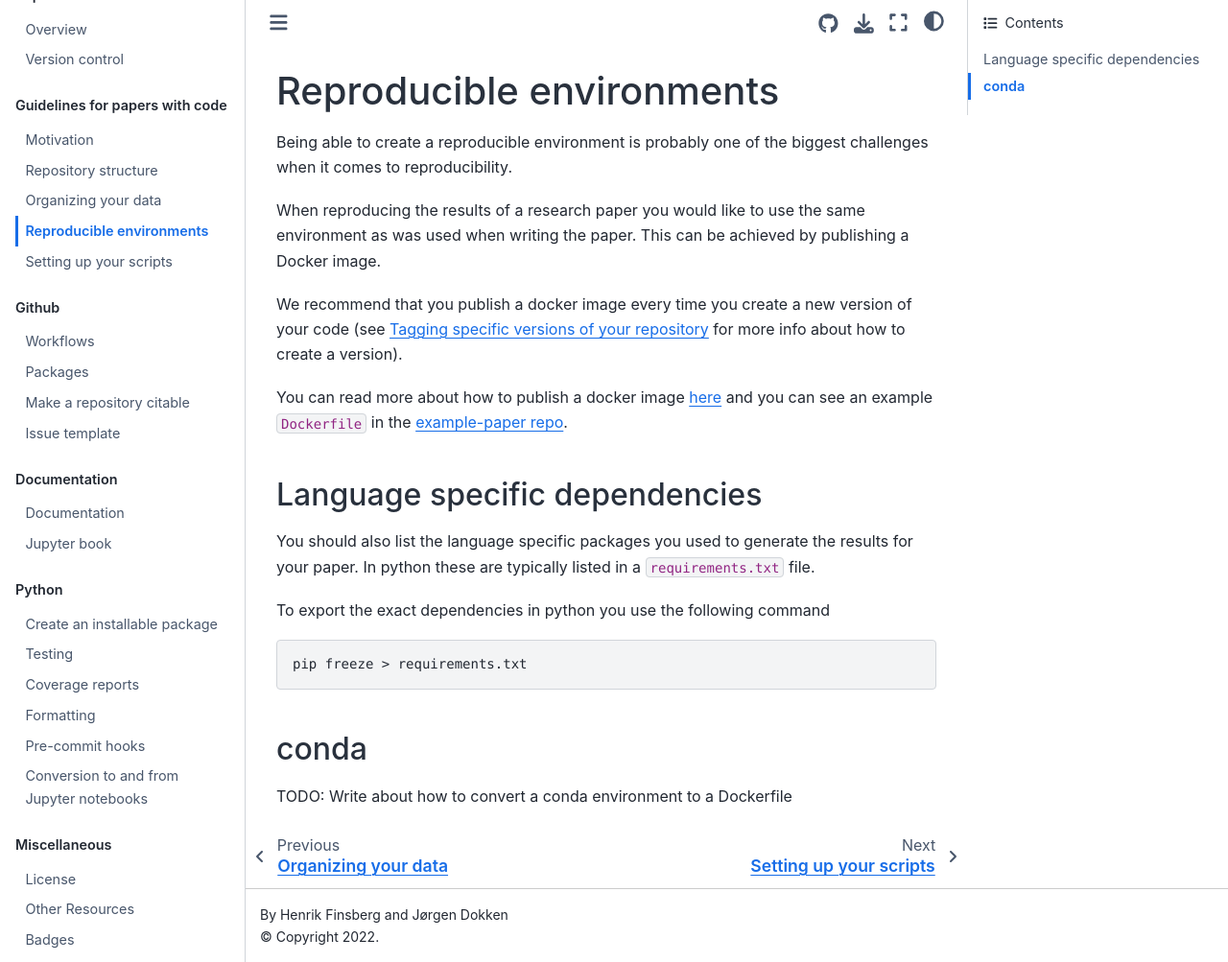
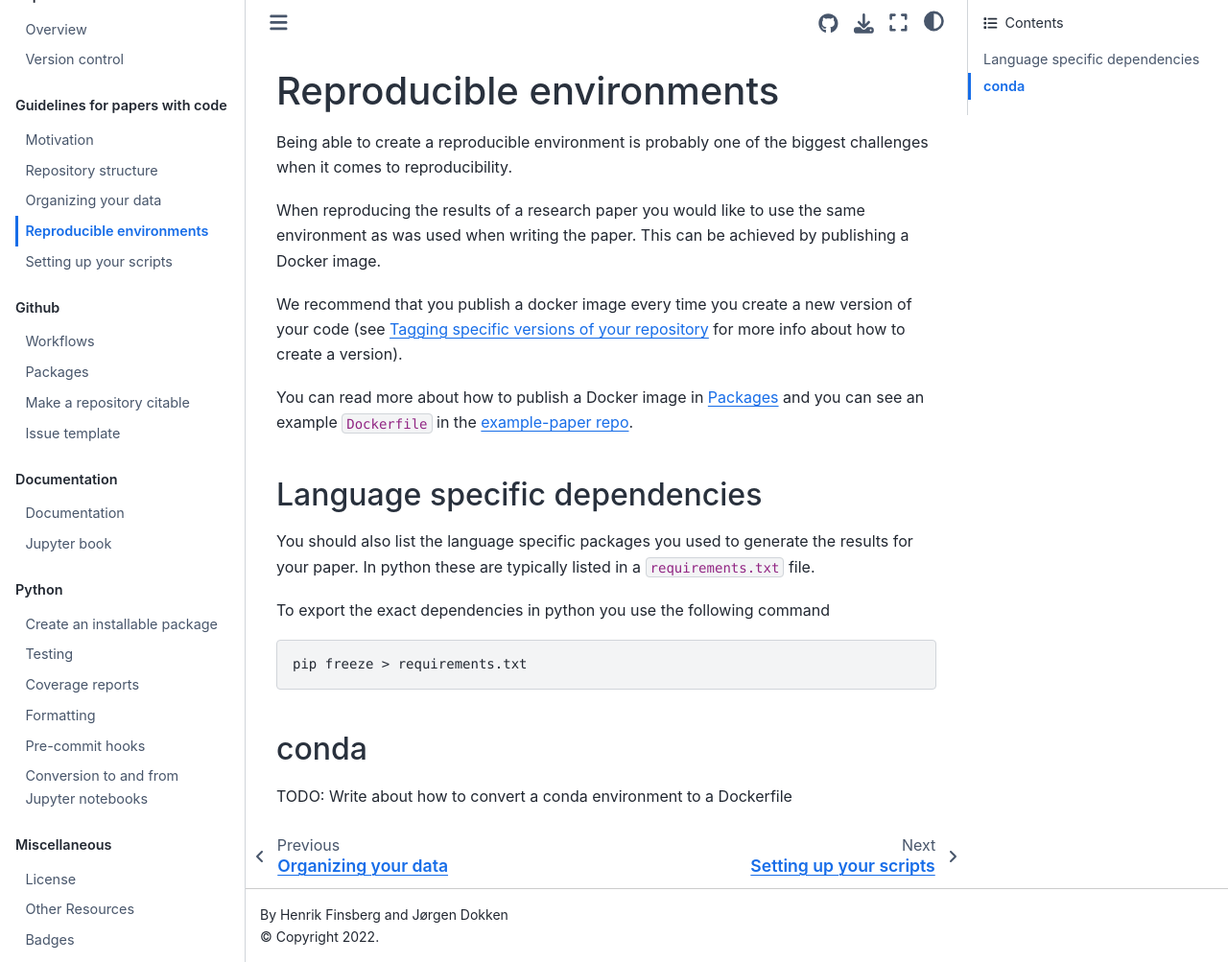
Before and after one commit to scientificcomputing/scientificcomputing.github.io, a Jupyter Book: the page built from docs/environment.md, in a window 1280 px wide and 1003 px high. Shown: the whole window at 96% size. Built offline with Jupyter Book 1.0.4 settings and Sphinx 7.4.7 and the Sphinx Book theme 1.1.4, drawn with Linux system fonts in a browser that asks for light colours.

Commit message:
Remove all references to reproducibility as it has been renamed to example-python-package

```diff
--- a/docs/environment.md
+++ b/docs/environment.md
@@ -7,7 +7,7 @@ When reproducing the results of a research paper you would like to use the same
 
 We recommend that you publish a docker image every time you create a new version of your code (see [](version-control-tag) for more info about how to create a version).
 
-You can read more about how to publish a docker image [here](https://scientificcomputing.github.io/reproducibility/part4/docker.html) and you can see an example `Dockerfile` in the [example-paper repo](https://github.com/scientificcomputing/example-paper/blob/main/Dockerfile).
+You can read more about how to publish a Docker image in [](publish-docker) and you can see an example `Dockerfile` in the [example-paper repo](https://github.com/scientificcomputing/example-paper/blob/main/Dockerfile).
 
 
 ## Language specific dependencies
```
Also changed, not shown: docs/gh-packages.md (+1 -0 lines), docs/jupyter-book.md (+1 -1 lines), docs/reproducibility.md (+1 -4 lines).
